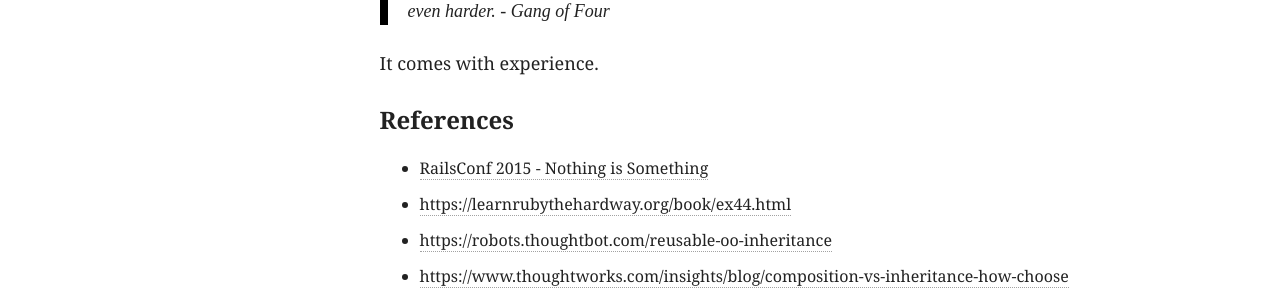
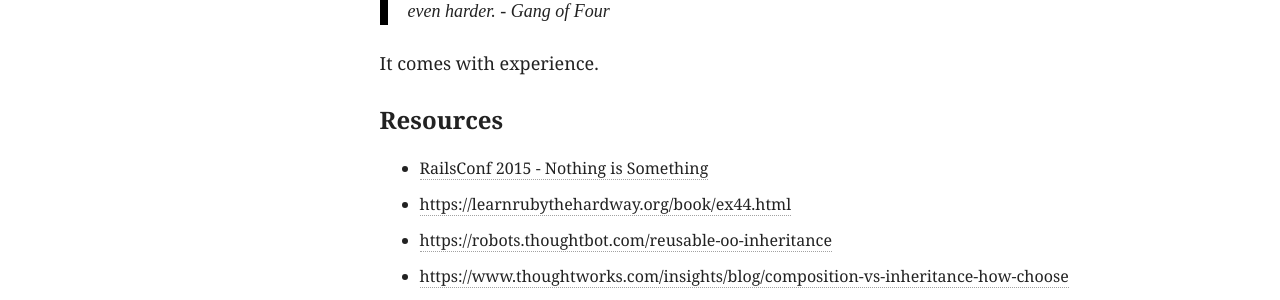
Before and after one commit to mjkonarski/mjkonarski.github.io, a Jekyll site: the page built from _posts/2017-07-10-how-to-avoid-inheritance-in-ruby.md, in a window 1280 px wide and 900 px high, scrolled down 8487 px. Shown: the part 316-616 px from the top of the window. Built offline with Jekyll 4.4.1, drawn with Linux system fonts in a browser that asks for light colours; nearby versions of some CDN libraries; comment, search, counter and statistics services are not loaded.

Commit message:
Change references to resources

```diff
--- a/_posts/2017-07-10-how-to-avoid-inheritance-in-ruby.md
+++ b/_posts/2017-07-10-how-to-avoid-inheritance-in-ruby.md
@@ -238,7 +238,7 @@ And after all keep in mind that:
 
 It comes with experience.
 
-#### References
+#### Resources
 
 * [RailsConf 2015 - Nothing is Something](https://www.youtube.com/watch?v=OMPfEXIlTVE)
 * [https://learnrubythehardway.org/book/ex44.html](https://learnrubythehardway.org/book/ex44.html)
```
